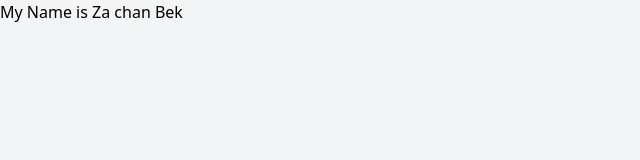
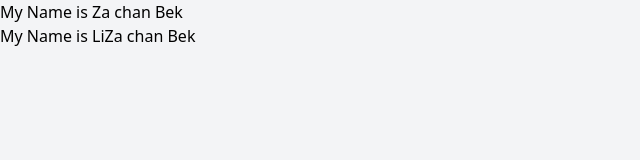
Before and after one commit to RattanakpanhaKong/WebAppProject, a plain HTML site: page index.html in a window 1280 px wide. Shown: the whole page, without its empty margins (0-640 px from the left). Drawn offline with nearby package versions, Linux system fonts and the light colour scheme.

Commit message:
add liza

```diff
--- a/index.html
+++ b/index.html
@@ -10,5 +10,6 @@
 </head>
 <body class="h-full">
   <h1>My Name is Za chan Bek</h1>
+  <h1>My Name is LiZa chan Bek</h1>
 </body>
 </html>
```
